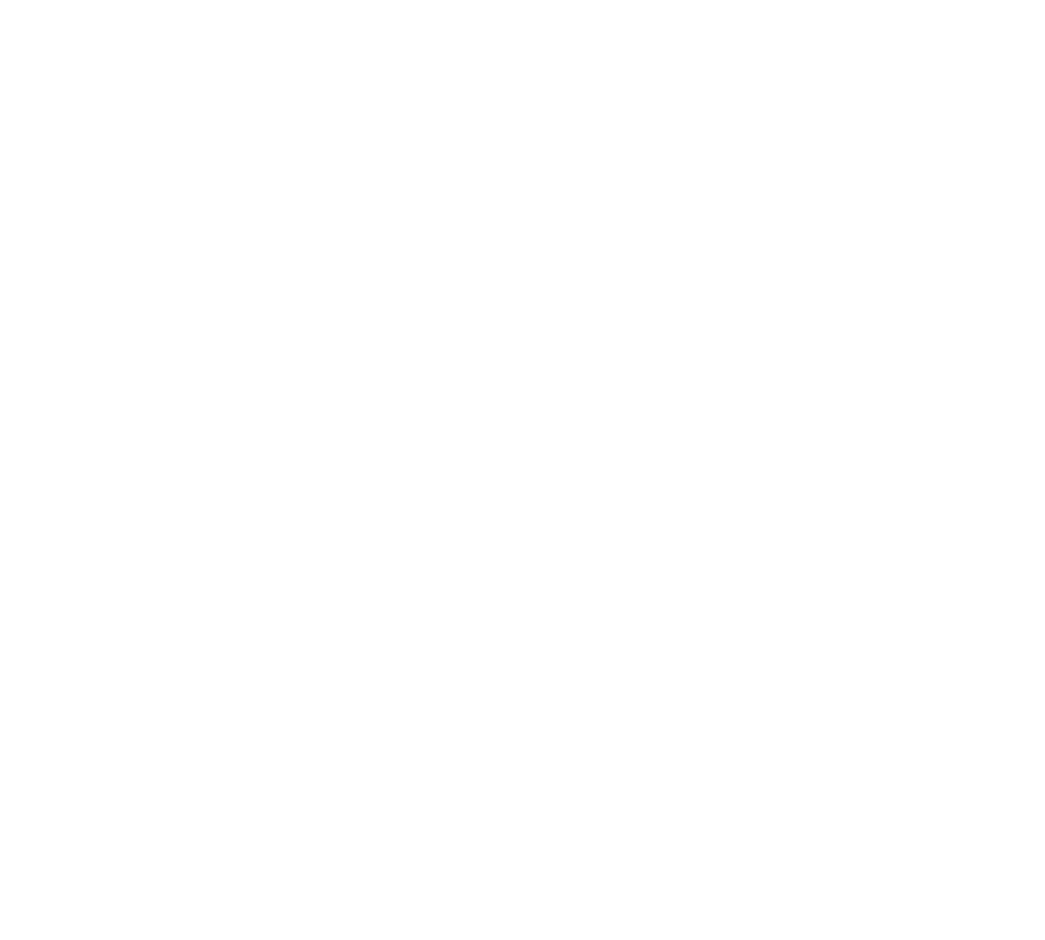
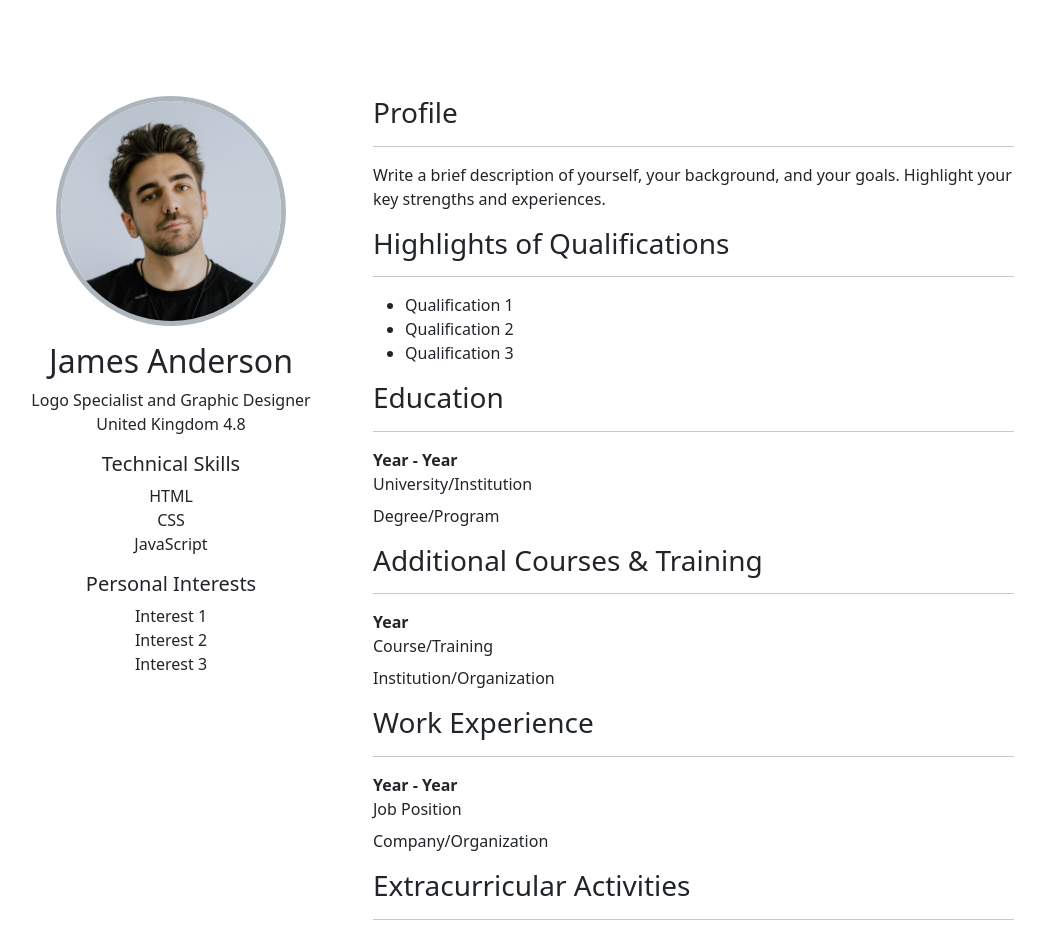
Before and after one commit to MalinduDelpitiya55/NalandaSkillHub, a React (Vite) app in the folder frontend/: page /profile in a window 1280 px wide. Before the commit this address had no page. Shown: the top 940 px of the page, without its empty margins (89-1134 px from the left). Before the commit the page ends 800 px from the top, so only its background shows below. Built offline with nearby package versions, Linux system fonts and the light colour scheme.

Commit message:
profile page

```diff
--- a/frontend/src/App.jsx
+++ b/frontend/src/App.jsx
@@ -5,6 +5,7 @@ import BuyersRegistration from "./pages/buyerSignup";
 import SellerRegistration from "./pages/selllerSignup";
 import Login from "./pages/login";
 import Home from "./pages/home";
+import Profile from "./pages/profile";
 import "@fortawesome/fontawesome-free/css/all.css";
 import "bootstrap/dist/css/bootstrap.min.css";
 
@@ -16,6 +17,7 @@ export default function App() {
         <Route path="/create" element={<BuyersRegistration />} />
         <Route path="/sellerRegistration" element={<SellerRegistration />} />
         <Route path="/login" element={<Login />} />
+        <Route path="/profile" element={<Profile />} />
       </Routes>
     </Router>
   );
--- /dev/null
+++ b/frontend/src/components/profile.jsx
@@ -0,0 +1,160 @@
+import React from 'react';
+import 'bootstrap/dist/css/bootstrap.min.css';
+import '@fortawesome/fontawesome-free/css/all.min.css';
+import Profilepic from '../assets/images/profile/profile-img.jpg'
+
+const CVSection = () => {
+  return (
+    <>
+      {/* CSS */}
+      <style>
+        {`
+          /* Color variables */
+          :root {
+            --white-color: #fff;
+            --bg-color: #fff;
+            --gray-color: #ccc;
+          }
+
+          /* Changing background color */
+          body {
+            background: var(--bg-color) !important;
+          }
+
+          /* Changing link color */
+          .nav-item .nav-link {
+            color: var(--white-color);
+          }
+
+          /* Hero section background image */
+          #skills i {
+            height: 100px;
+            width: 100px;
+          }
+
+
+          #about .img,
+          #about img,
+          .hire-text h2 {
+            position: relative;
+          }
+
+          /* Timeline background line */
+          #about .img::before {
+            content: "";
+            left: 50%;
+            width: 4px;
+            position: absolute;
+            height: calc(100% + 140px);
+            background: var(--gray-color);
+          }
+
+
+
+          #cv img {
+            width: 230px;
+          }
+
+          @media screen and (max-width: 990px) {
+            #skills .card {
+              width: calc(100% / 2 - 10px);
+            }
+          }
+
+          @media screen and (max-width: 668px) {
+            #skills .card,
+            #portfolio .card-wrapper {
+              width: 100%;
+            }
+          }
+        `}
+      </style>
+
+      {/* HTML */}
+      <section className="container py-5" id="cv">
+        <div className="row">
+          <div className="col-lg-4 mt-5 order-lg-0 order-1 text-center">
+            <img className="img-fluid rounded-circle border border-5 border-dark-subtle" src={Profilepic} alt="profile-img" />
+            <h2 className="mt-3">James Anderson</h2>
+            <ul className="list-unstyled contact-info">
+
+              <li>Logo Specialist and Graphic Designer</li>
+              <li>United Kingdom  <span className='profile rating'> 4.8 </span> </li>
+            </ul>
+
+            <h5>Technical Skills</h5>
+            <ul className="list-unstyled">
+              <li>HTML</li>
+              <li>CSS</li>
+              <li>JavaScript</li>
+              {/* Add or remove skills as needed */}
+            </ul>
+            <h5>Personal Interests</h5>
+            <ul className="list-unstyled">
+              <li>Interest 1</li>
+              <li>Interest 2</li>
+              <li>Interest 3</li>
+              {/* Add or remove interests as needed */}
+            </ul>
+          </div>
+          <div className="col-lg-7 order-lg-1 order-0 mt-5 text-start">
+            <h3>Profile</h3>
+            <hr />
+            <p>Write a brief description of yourself, your background, and your goals. Highlight your key strengths and experiences.</p>
+            <h3>Highlights of Qualifications</h3>
+            <hr />
+            <ul>
+              <li>Qualification 1</li>
+              <li>Qualification 2</li>
+              <li>Qualification 3</li>
+              {/* Add or remove qualifications as needed */}
+            </ul>
+            <h3>Education</h3>
+            <hr />
+            <dl>
+              <dt>Year - Year</dt>
+              <dd>University/Institution</dd>
+              <dd>Degree/Program</dd>
+            </dl>
+            <h3>Additional Courses & Training</h3>
+            <hr />
+            <dl>
+              <dt>Year</dt>
+              <dd>Course/Training</dd>
+              <dd>Institution/Organization</dd>
+            </dl>
+            <h3>Work Experience</h3>
+            <hr />
+            <dl>
+              <dt>Year - Year</dt>
+              <dd>Job Position</dd>
+              <dd>Company/Organization</dd>
+              {/* Add or remove work experience entries as needed */}
+            </dl>
+            <h3>Extracurricular Activities</h3>
+            <hr />
+            <dl>
+            <dt>Organization Name</dt>
+            <dd>Role/Position</dd>
+            <dd>Details of your involvement and contributions</dd>
+            </dl>
+            <h3>My Gig</h3>
+            <hr />
+            <dl>
+              {/* gig gig gig gig
+
+
+
+
+
+
+                              */}
+            </dl>
+          </div>
+        </div>
+      </section>
+    </>
+  );
+}
+
+export default CVSection;
--- /dev/null
+++ b/frontend/src/pages/profile.jsx
@@ -0,0 +1,10 @@
+import React from 'react'
+import ProfileBody from '../components/profile'
+
+export default function profile() {
+  return (
+    <>
+    <ProfileBody/>
+    </>
+  )
+}
```
Also changed, not shown: frontend/src/assets/images/profile/profile-img.jpg (added), 1 other file (tests, documents, lock files or other folders).
